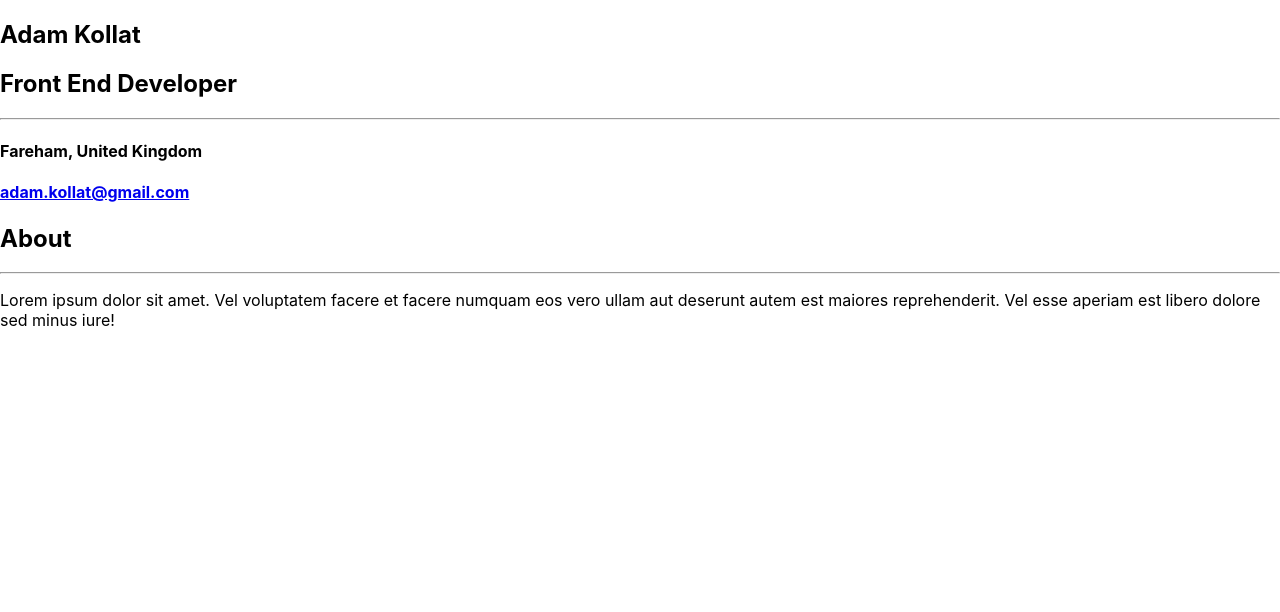
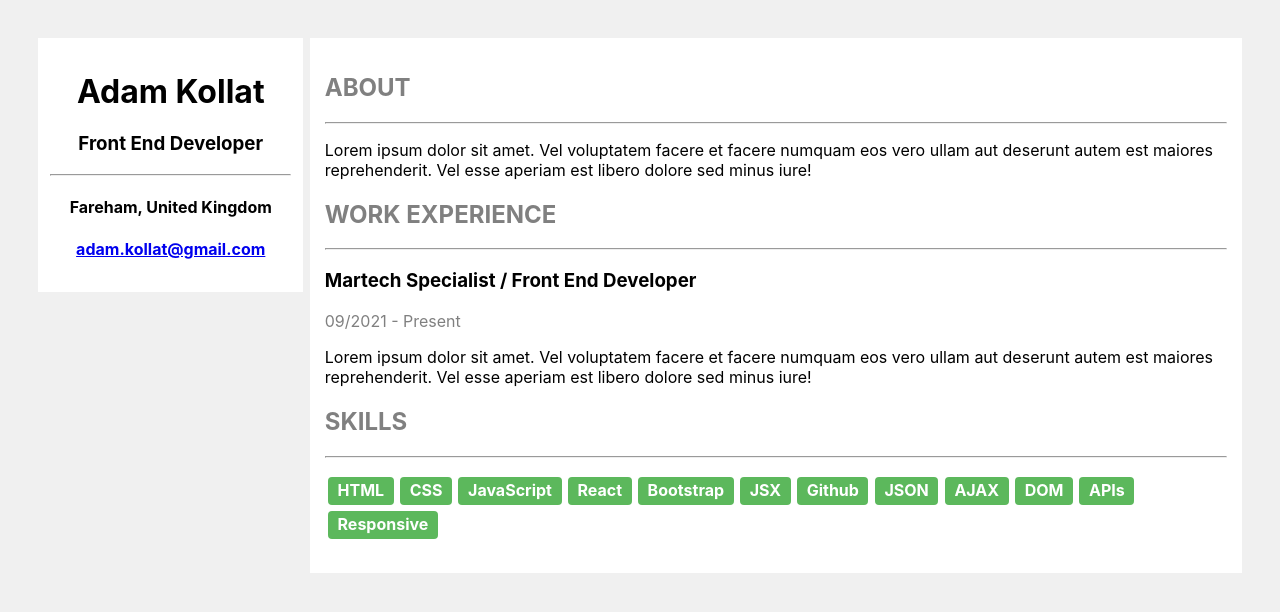
Before and after one commit to AdamKollat/React-CV, a React (Create React App) app: page / in a window 1280 px wide. Shown: the top 612 px of the page. Built offline with nearby package versions, Linux system fonts and the light colour scheme.

Commit message:
Updated custom styling

```diff
--- a/src/App.js
+++ b/src/App.js
@@ -1,17 +1,21 @@
-import './App.css';
+import './custom.css';
 import Profile from './Components/aside';
 import About from './Components/about';
+import WorkExperience from './Components/work_experience';
+import Skills from './Components/skills';
 
 function App() {
   return (
-    <div>
-    <aside>
+    <div class='container'>
+      <div class='aside'>
       <Profile />
-      </aside>
-      <main>
-        <About />
-      </main>
       </div>
+      <div class='main'>
+      <About />
+      <WorkExperience />
+      <Skills />
+      </div>
+    </div>
   );
 }
 
--- a/src/Components/about.js
+++ b/src/Components/about.js
@@ -1,7 +1,7 @@
 const About = () => {
     return(
         <div>
-            <h2 class='text-uppercase'>About</h2>
+            <h2 class='text-uppercase grey'>About</h2>
             <hr></hr>
             <p>Lorem ipsum dolor sit amet. Vel voluptatem facere et facere numquam eos vero ullam aut deserunt autem est maiores reprehenderit. Vel esse aperiam est libero dolore sed minus iure!</p>
         </div>
--- a/src/Components/aside.js
+++ b/src/Components/aside.js
@@ -1,9 +1,8 @@
 const Profile = () => {
     return (
-        <div class='profile'>
-            {/* {image} */}
+        <div>
             <h1>Adam Kollat</h1>
-            <h2>Front End Developer</h2>
+            <h3>Front End Developer</h3>
             <hr></hr>
             <h4>Fareham, United Kingdom</h4>
             <a href="mailto:adam.kollat@gmail.com"><h4>adam.kollat@gmail.com</h4></a>
--- a/src/Components/skills.js
+++ b/src/Components/skills.js
@@ -0,0 +1,24 @@
+const Skills = () => {
+    return(
+        <div>
+            <h2 class='text-uppercase grey'>Skills</h2>
+            <hr></hr>
+            <ul>
+                <li>HTML</li>
+                <li>CSS</li>
+                <li>JavaScript</li>
+                <li>React</li>
+                <li>Bootstrap</li>
+                <li>JSX</li>
+                <li>Github</li>
+                <li>JSON</li>
+                <li>AJAX</li>
+                <li>DOM</li>
+                <li>APIs</li>
+                <li>Responsive</li>
+            </ul>
+        </div>
+    )
+}
+
+export default Skills;
--- a/src/Components/work_experience.js
+++ b/src/Components/work_experience.js
@@ -0,0 +1,13 @@
+const WorkExperience = () => {
+    return(
+        <div>
+            <h2 class='text-uppercase grey'>Work experience</h2>
+            <hr></hr>
+            <h3>Martech Specialist / Front End Developer</h3>
+            <p class='grey'>09/2021 - Present</p>
+            <p>Lorem ipsum dolor sit amet. Vel voluptatem facere et facere numquam eos vero ullam aut deserunt autem est maiores reprehenderit. Vel esse aperiam est libero dolore sed minus iure!</p>
+        </div>
+    )
+}
+
+export default WorkExperience;
--- a/src/custom.css
+++ b/src/custom.css
@@ -1,3 +1,45 @@
-.profile {
-    width: 300px;
+body {
+    background: #f0f0f0;
 }
+
+.container {
+   padding: 3%;
+}
+
+.aside {
+    background: #fff;
+    float: left;
+    width: 20%;
+    padding: 1%;
+    text-align: center;
+}
+
+.main {
+    background: #fff;
+    float: right;
+    width: 75%;
+    padding: 1.2%;
+}
+
+.text-uppercase {
+    text-transform: uppercase;
+}
+
+.grey {
+    color: grey;
+}
+
+ul {
+    padding-left: 0;
+    list-style: none;
+}
+
+li {
+    display: inline-block;
+    background-color: #5cb85c;
+    padding: 0.2em 0.6em 0.3em;
+    color: white;
+    font-weight: bold;
+    border-radius: 0.25em;
+    margin: 0.2em;
+}
```
